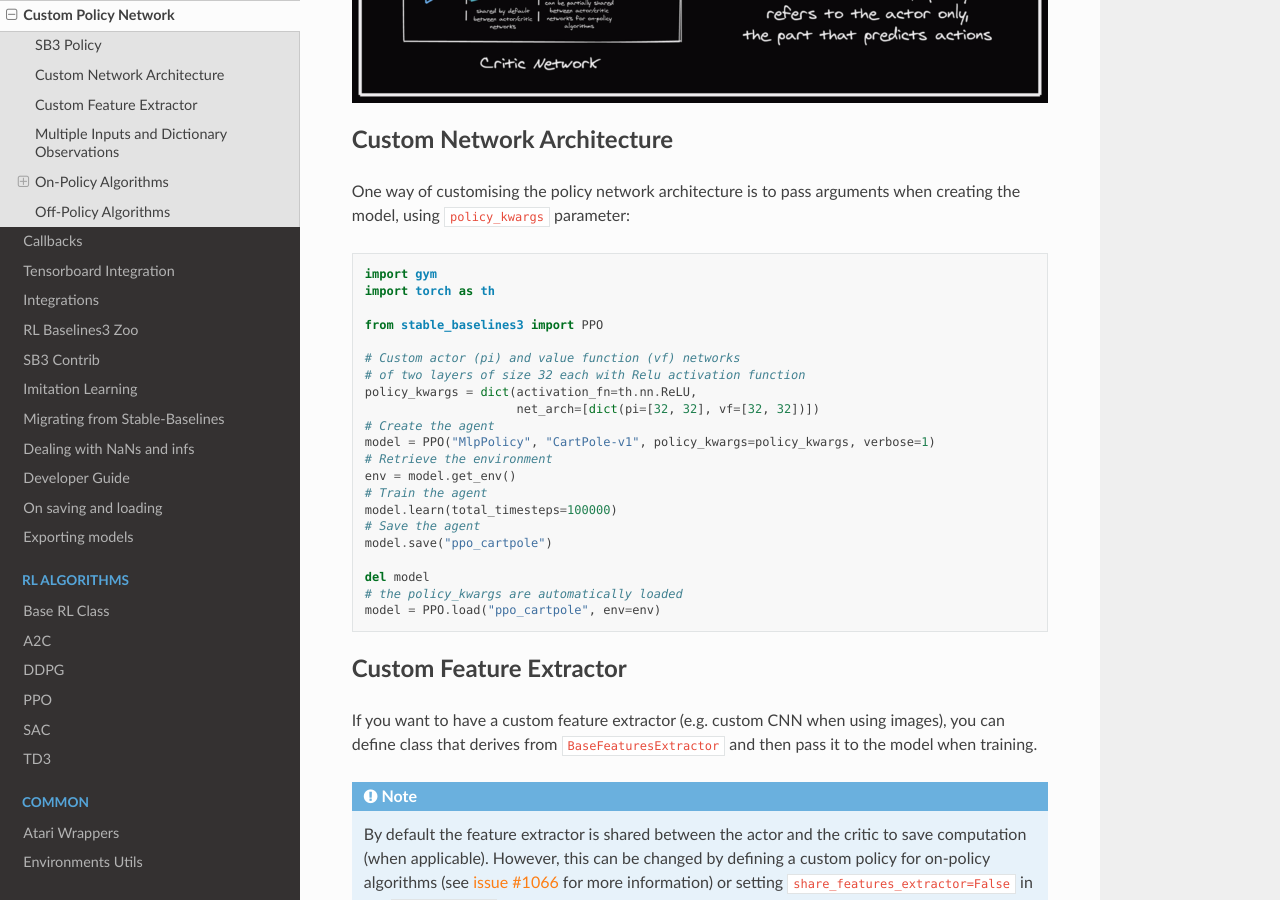
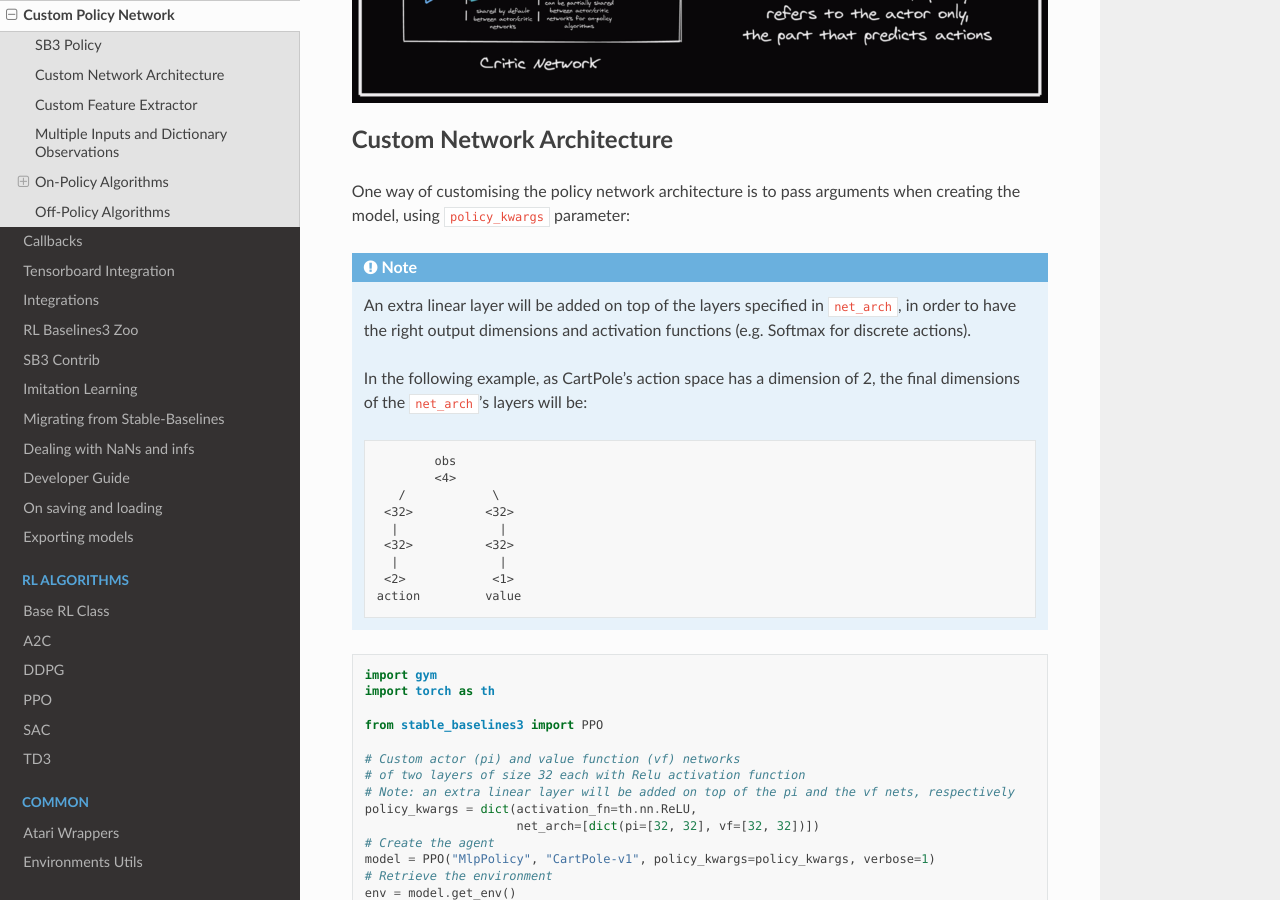
Before and after one commit to DLR-RM/stable-baselines3, a Sphinx documentation site: the page built from docs/guide/custom_policy.rst, in a window 1280 px wide and 900 px high, scrolled down 1886 px. Built offline with Sphinx 7.4.7 and the Read the Docs theme 2.0.0, drawn with Linux system fonts in a browser that asks for light colours; pages that are not in the unit, such as notebooks, are missing from menus; the version number could not be read and is left out.

Commit message:
Updated custom policy docs to better explain the ``mlp_extractor``'s dimensions (#1196)
* Updated custom policy docs

Better explained how the dimensions of the mlp_extractor work, including the action net and the value net after the layers specified in net_arch.

* Improved custom policy doc

Section: Custom Network Architecture.
Explained with greater detail that an action net and a value net will be added on top of the net_arch.

* Improved custom policy doc

Section: Custom Network Architecture.
Merged a comment into a note

* Alignment

Co-authored-by: Quentin GALLOUÉDEC <gallouedec.quentin@gmail.com>

```diff
--- a/docs/guide/custom_policy.rst
+++ b/docs/guide/custom_policy.rst
@@ -60,6 +60,25 @@
 One way of customising the policy network architecture is to pass arguments when creating the model,
 using ``policy_kwargs`` parameter:
 
+.. note::
+    An extra linear layer will be added on top of the layers specified in ``net_arch``, in order to have the right output dimensions and activation functions (e.g. Softmax for discrete actions).
+
+    In the following example, as CartPole's action space has a dimension of 2, the final dimensions of the ``net_arch``'s layers will be:
+
+
+    .. code-block:: none
+
+                obs
+                <4>
+           /            \
+         <32>          <32>
+          |              |
+         <32>          <32>
+          |              |
+         <2>            <1>
+        action         value
+
+
 .. code-block:: python
 
   import gym
@@ -69,6 +88,7 @@
 
   # Custom actor (pi) and value function (vf) networks
   # of two layers of size 32 each with Relu activation function
+  # Note: an extra linear layer will be added on top of the pi and the vf nets, respectively
   policy_kwargs = dict(activation_fn=th.nn.ReLU,
                        net_arch=[dict(pi=[32, 32], vf=[32, 32])])
   # Create the agent
--- a/docs/misc/changelog.rst
+++ b/docs/misc/changelog.rst
@@ -52,6 +52,7 @@
 ^^^^^^^^^^^^^^
 - Updated Hugging Face Integration page (@simoninithomas)
 - Changed ``env`` to ``vec_env`` when environment is vectorized
+- Updated custom policy docs to better explain the ``mlp_extractor``'s dimensions (@AlexPasqua)
 - Update custom policy documentation (@athatheo)
 
 Release 1.6.2 (2022-10-10)
```
